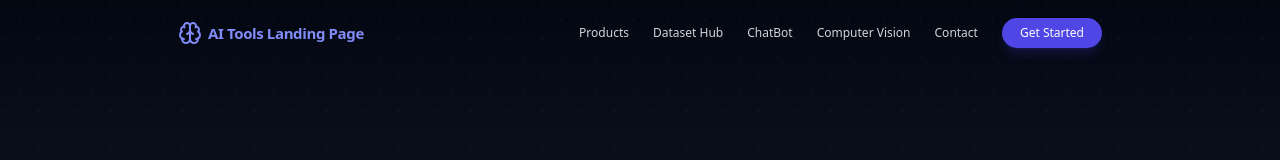
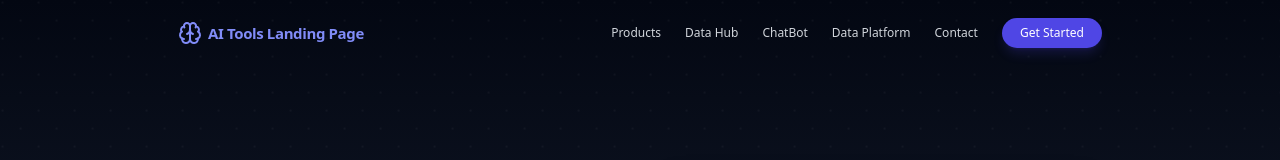
Before and after one commit to RezaAzaddokht/AI-Tools-Landing-Page, a React (Vite) app: page / in a window 1280 px wide. Shown: the top 160 px of the page. Built offline with nearby package versions, Linux system fonts and the light colour scheme.

Commit message:
modify the header menu

```diff
--- a/src/components/layout/Header.tsx
+++ b/src/components/layout/Header.tsx
@@ -73,7 +73,7 @@ const NavLinks = () => (
       href="#dataset-hub"
       className="text-gray-300 hover:text-white transition-colors duration-200"
     >
-      Dataset Hub
+      Data Hub
     </a>
     <a
       href="#chatbot"
@@ -85,7 +85,7 @@ const NavLinks = () => (
       href="#vision"
       className="text-gray-300 hover:text-white transition-colors duration-200"
     >
-      Computer Vision
+      Data Platform
     </a>
     <a
       href="#contact"
@@ -110,7 +110,7 @@ const MobileNavLinks = ({ closeMenu }: { closeMenu: () => void }) => (
       className="text-gray-300 hover:text-white transition-colors duration-200 py-2"
       onClick={closeMenu}
     >
-      Dataset Hub
+      Data Hub
     </a>
     <a
       href="#chatbot"
@@ -124,7 +124,7 @@ const MobileNavLinks = ({ closeMenu }: { closeMenu: () => void }) => (
       className="text-gray-300 hover:text-white transition-colors duration-200 py-2"
       onClick={closeMenu}
     >
-      Computer Vision
+      Data Platform
     </a>
     <a
       href="#contact"
--- a/src/pages/HomePage.tsx
+++ b/src/pages/HomePage.tsx
@@ -1,4 +1,3 @@
-import React from 'react';
 import { Hero } from '../components/sections/Hero';
 import { DatasetHub } from '../components/sections/DatasetHub';
 import { ChatbotPlatform } from '../components/sections/ChatbotPlatform';
```
